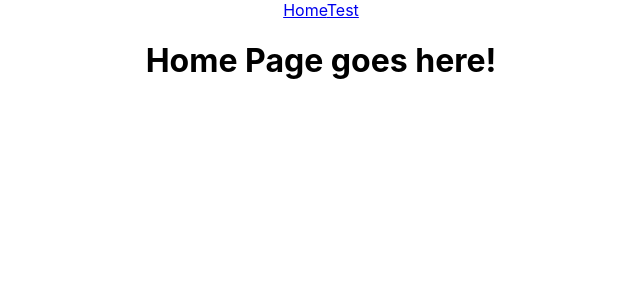
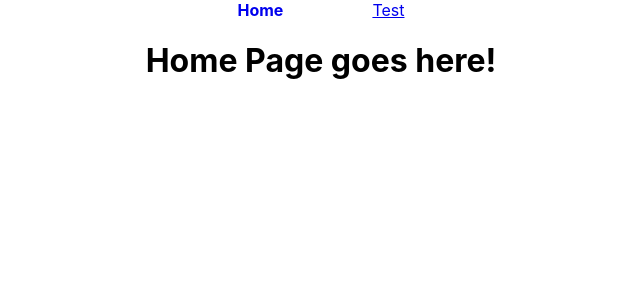
Before and after one commit to Wings30306/react-router, a React (Create React App) app in the folder router/: page / in a window 1280 px wide. Shown: the top 300 px of the page, without its empty margins (319-959 px from the left). Built offline with nearby package versions, Linux system fonts and the light colour scheme.

Commit message:
Add navbar styling to demonstrate active class

```diff
--- a/router/src/App.css
+++ b/router/src/App.css
@@ -5,6 +5,17 @@
 .App-logo {
   height: 40vmin;
   pointer-events: none;
+}
+
+nav {
+  padding: 0 40%;
+  display: flex;
+  justify-content: space-around;
+}
+
+.active-link {
+  font-weight: bold;
+  text-decoration: wavy;
 }
 
 @media (prefers-reduced-motion: no-preference) {
```
